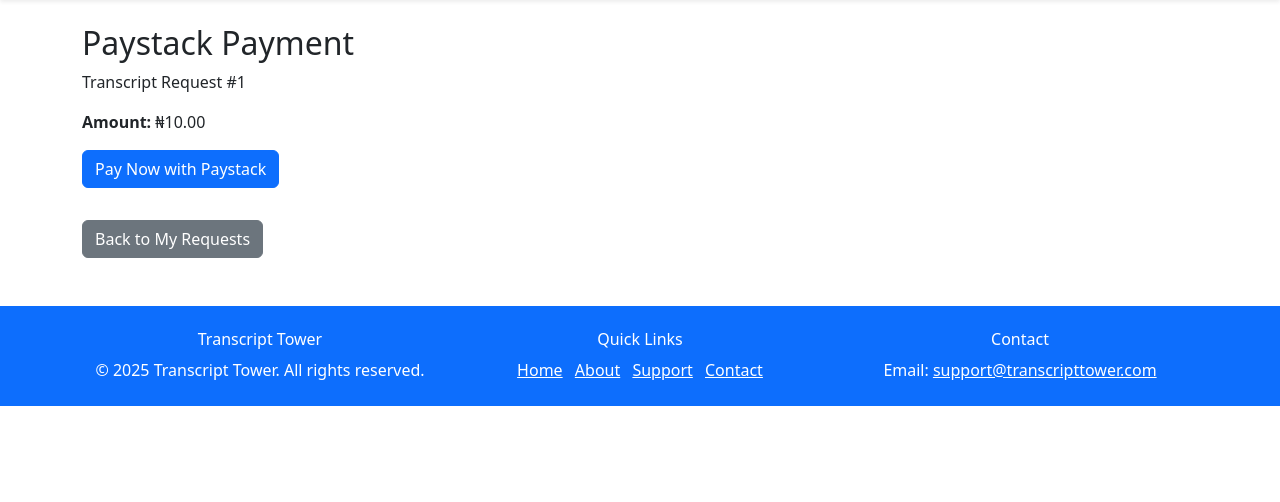
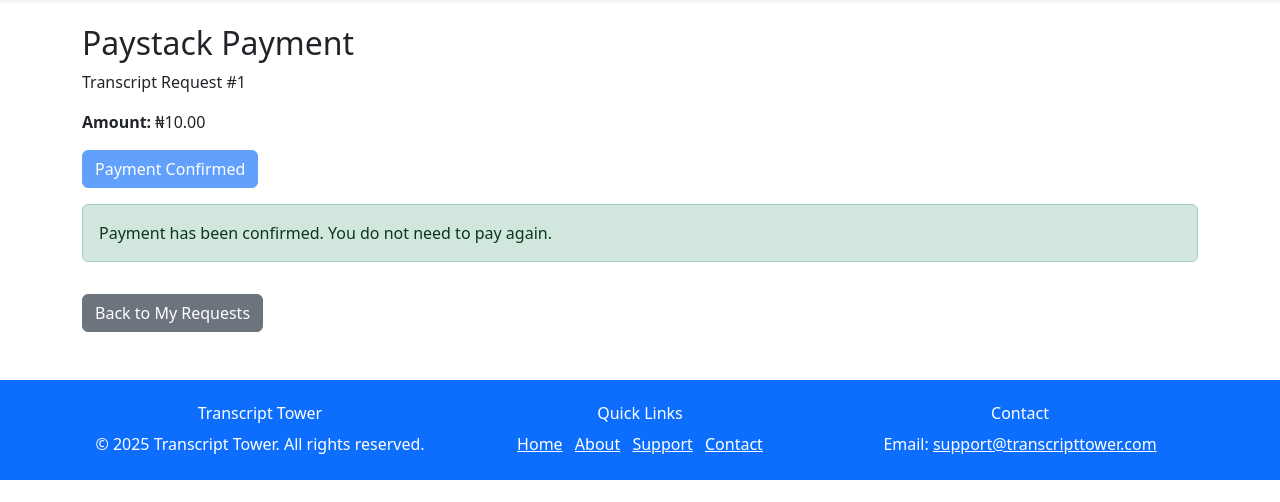
Before and after one commit to EzekielOgunkunle/TranscriptTower, a Django app: page /transcripts/paystack/1/ in a window 1280 px wide. Shown: the part 56-558 px from the top of the page. Run offline with Django 5.2, Linux system fonts and the light colour scheme; tables that the repository leaves empty hold one stand-in row (values such as "Sample post"); some libraries are stand-ins or nearby versions.

Commit message:
Fix Paystack payment: always save and use unique payment_reference for matching webhook and preventing duplicate payments

```diff
--- a/templates/transcripts/admin_request_update.html
+++ b/templates/transcripts/admin_request_update.html
@@ -68,7 +68,7 @@
         {% for entry in transcript.timeline_entries.all %}
           <li class="list-group-item">
             <strong>{{ entry.created_at|date:"Y-m-d H:i" }}</strong> —
-            <span class="text-primary">{{ entry.user.full_name if entry.user else 'System' }}</span>
+            <span class="text-primary">{% if entry.user %}{{ entry.user.full_name }}{% else %}System{% endif %}</span>
             {% if entry.status %}<span class="badge bg-info text-dark ms-2">{{ entry.status|capfirst }}</span>{% endif %}
             <br>
             <span>{{ entry.comment }}</span>
--- a/templates/transcripts/paystack_payment.html
+++ b/templates/transcripts/paystack_payment.html
@@ -6,8 +6,13 @@
 <p><strong>Amount:</strong> ₦{{ transcript.price|default:'(Set by admin)' }}</p>
 {% if transcript.price %}
   <form id="paystack-form">
-    <button type="button" class="btn btn-primary" id="paystack-pay-btn">Pay Now with Paystack</button>
+    <button type="button" class="btn btn-primary" id="paystack-pay-btn" {% if transcript.payment_confirmed %}disabled{% endif %}>
+      {% if transcript.payment_confirmed %}Payment Confirmed{% else %}Pay Now with Paystack{% endif %}
+    </button>
   </form>
+  {% if transcript.payment_confirmed %}
+    <div class="alert alert-success mt-3">Payment has been confirmed. You do not need to pay again.</div>
+  {% endif %}
   <div id="paystack-status" class="mt-3"></div>
 {% else %}
   <div class="alert alert-warning">Admin has not set the price yet. Please check back later.</div>
@@ -25,7 +30,7 @@
     email: '{{ transcript.student.email }}',
     amount: amount * 100, // kobo
     currency: 'NGN',
-    ref: 'TRX{{ transcript.id }}-{{ transcript.student.id }}-{{ transcript.created_at|date:"YmdHis" }}',
+    ref: '{{ paystack_reference }}',
     callback: function(response){
       document.getElementById('paystack-status').innerHTML = '<div class="alert alert-success">Payment successful! Reference: ' + response.reference + '</div>';
       // Optionally, send AJAX to backend to confirm payment
--- a/templates/transcripts/request_list.html
+++ b/templates/transcripts/request_list.html
@@ -106,7 +106,7 @@
           <td>{{ req.admin_feedback|default:"-" }}</td>
           <td>
             {% if req.pdf_file %}
-              <a href="{%- url 'transcripts:download' req.id -%}" class="btn btn-sm btn-success">Download PDF</a>
+              <a href="{% url 'transcripts:download' req.id %}" class="btn btn-sm btn-success">Download PDF</a>
               <button type="button" class="btn btn-sm btn-outline-primary ms-1" data-bs-toggle="modal" data-bs-target="#pdfPreviewModal{{ req.id }}">Preview</button>
               <!-- PDF Preview Modal -->
               <div class="modal fade" id="pdfPreviewModal{{ req.id }}" tabindex="-1" aria-labelledby="pdfPreviewModalLabel{{ req.id }}" aria-hidden="true">
@@ -151,7 +151,9 @@
                 {% for entry in req.timeline_entries_list %}
                   <li class="list-group-item py-1 px-2">
                     <span class="text-muted small">{{ entry.created_at|date:"Y-m-d H:i" }}</span>
-                    — <span class="fw-bold">{{ entry.user.full_name if entry.user else 'System' }}</span>
+                    — <span class="fw-bold">
+                      {% if entry.user %}{{ entry.user.full_name }}{% else %}System{% endif %}
+                    </span>
                     {% if entry.status %}<span class="badge bg-info text-dark ms-2">{{ entry.status|capfirst }}</span>{% endif %}
                     <br>
                     <span>{{ entry.comment }}</span>
--- a/transcript_tower/settings.py
+++ b/transcript_tower/settings.py
@@ -150,5 +150,5 @@
 DEFAULT_FROM_EMAIL = 'noreply@transcripttower.local'
 
 # Paystack keys (set your real keys in production)
-PAYSTACK_PUBLIC_KEY = 'pk_live_3c4308e92b8e7de03847e89178825fcead523bb0'
-PAYSTACK_SECRET_KEY = 'sk_live_e1269c0f1016bd8f60e9147b1f2e33e012cb2341'
+PAYSTACK_PUBLIC_KEY = 'pk_test_772a1ad34b334d08b4042b0ad6948cf1e94d8876'
+PAYSTACK_SECRET_KEY = 'sk_test_77124ecb320db1882ae836981305891267945929'
--- a/transcripts/views.py
+++ b/transcripts/views.py
@@ -257,9 +257,18 @@
     def get(self, request, pk):
         transcript = TranscriptRequest.objects.get(pk=pk)
         paystack_public_key = getattr(settings, 'PAYSTACK_PUBLIC_KEY', '')
+        # Generate a unique reference if not set
+        if not transcript.payment_reference:
+            import uuid
+            ref = f"TRX{transcript.id}-{transcript.student.id}-{uuid.uuid4().hex[:8]}"
+            transcript.payment_reference = ref
+            transcript.save(update_fields=["payment_reference"])
+        else:
+            ref = transcript.payment_reference
         return render(request, 'transcripts/paystack_payment.html', {
             'transcript': transcript,
             'paystack_public_key': paystack_public_key,
+            'paystack_reference': ref,
         })
 
 @csrf_exempt
```
Also changed, not shown: 1 other file.
